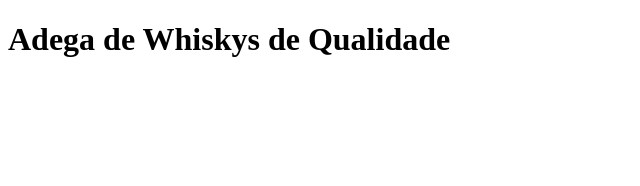
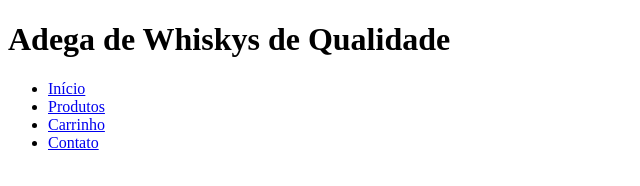
Before and after one commit to vitormv12/versionamento_vitor, a plain HTML site: page index.html in a window 1280 px wide. Shown: the whole page, without its empty margins (0-640 px from the left). Drawn offline with Linux system fonts and the light colour scheme.

Commit message:
Adicionado a barra de navegação

```diff
--- a/index.html
+++ b/index.html
@@ -9,3 +9,11 @@
     <header>
         <h1>Adega de Whiskys de Qualidade</h1>
     </header>
+    <nav>
+        <ul>
+            <li><a href="#">Início</a></li>
+            <li><a href="#">Produtos</a></li>
+            <li><a href="#">Carrinho</a></li>
+            <li><a href="#">Contato</a></li>
+        </ul>
+    </nav>
```
